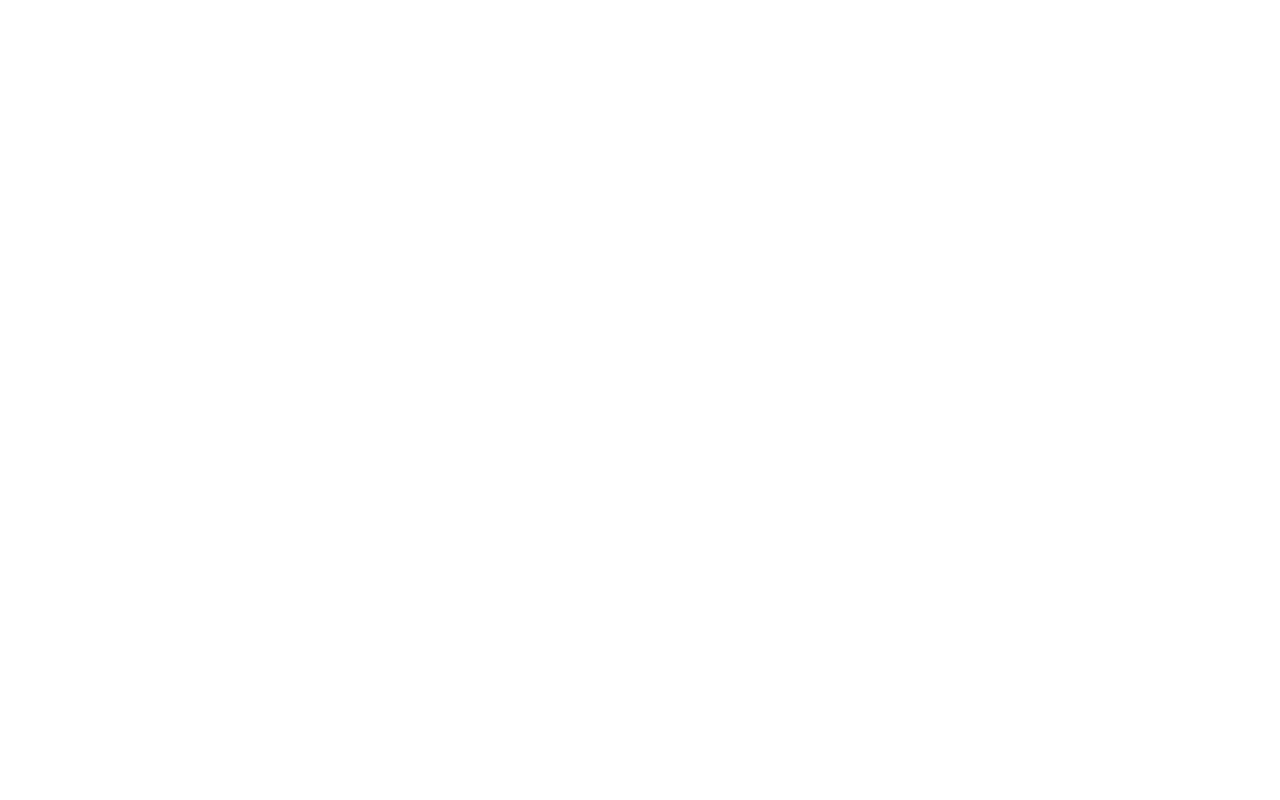
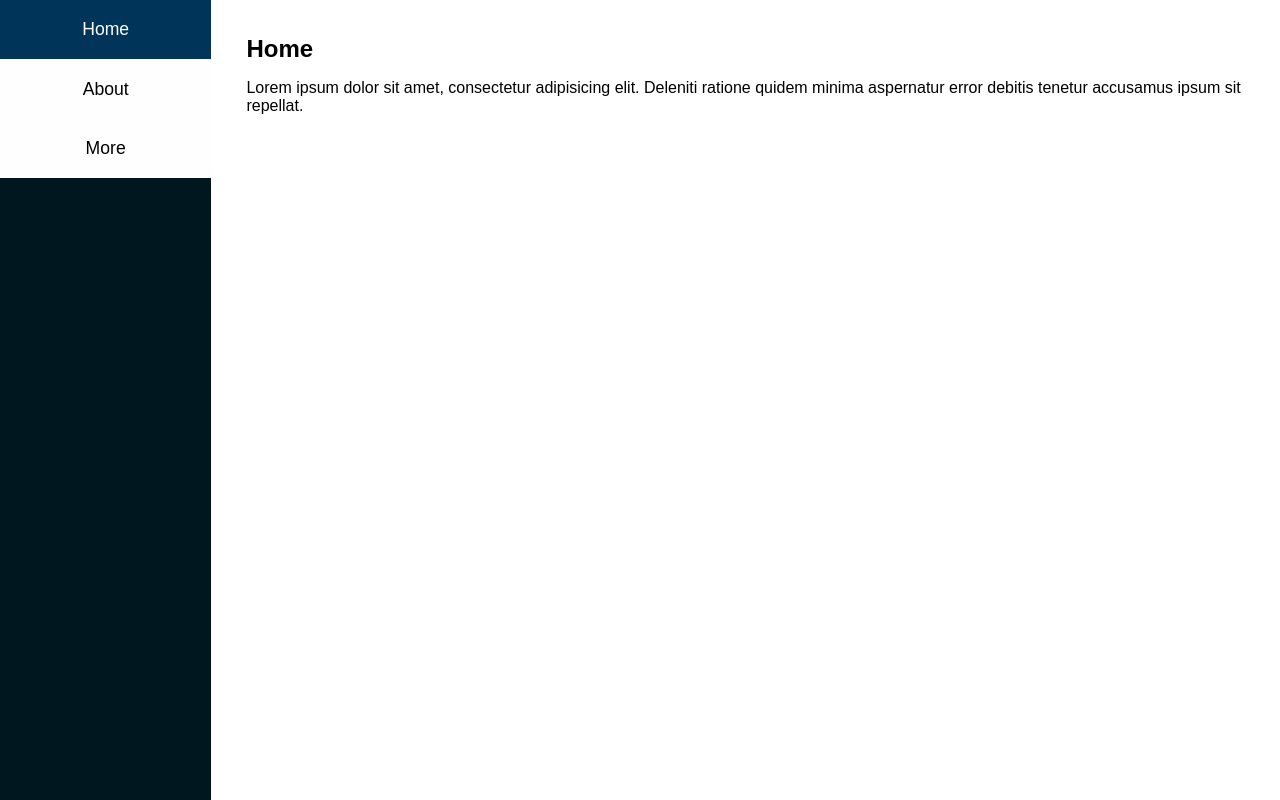
Before and after one commit to eddiemm/vanilla-js, a plain HTML site: page spa-tabs/index.html in a window 1280 px wide. Drawn offline with Linux system fonts and the light colour scheme.

Commit message:
complete tab functionality

```diff
--- a/spa-tabs/index.html
+++ b/spa-tabs/index.html
@@ -10,6 +10,32 @@
     <title>SPA Tabs</title>
 </head>
 <body>
+    <nav>
+        <ul class="tab-container">
+            <li id="home-tab" class="tab active" onclick="activate(this, 'home-page')">Home</li>
+            <li id="about-tab" class="tab" onclick="activate(this, 'about-page')">About</li>
+            <li id="more-tab" class="tab" onclick="activate(this, 'more-page')">More</li>
+        </ul>
+    </nav>
+
+    <div class="content-area">
+
+        <main id="home-page" class="page active">
+            <h2 class="page-header">Home</h2>
+            <p class="page-content">Lorem ipsum dolor sit amet, consectetur adipisicing elit. Deleniti ratione quidem minima aspernatur error debitis tenetur accusamus ipsum sit repellat.</p>
+        </main>
+
+        <main id="about-page" class="page">
+            <h2 class="page-header">About</h2>
+            <p class="page-content">Lorem ipsum dolor sit amet, consectetur adipisicing elit. Deleniti ratione quidem minima aspernatur error debitis tenetur accusamus ipsum sit repellat.</p>
+        </main>
+
+        <main id="more-page" class="page">
+            <h2 class="page-header">More</h2>
+            <p class="page-content">Lorem ipsum dolor sit amet, consectetur adipisicing elit. Deleniti ratione quidem minima aspernatur error debitis tenetur accusamus ipsum sit repellat.</p>
+        </main>
+
+    </div>
 
     <script src="index.js" defer></script>
 </body>
--- a/spa-tabs/index.js
+++ b/spa-tabs/index.js
@@ -0,0 +1,22 @@
+function activate(target, page){
+    let tabs = document.getElementsByClassName('tab');
+    let pages = document.getElementsByClassName('page');
+    let targetPage = document.getElementById(page);
+    let i;
+
+    // clear tabs from active state and hide page
+    for(i = 0; i < tabs.length; i++){
+        if(tabs[i].classList.contains('active')){
+            tabs[i].classList.remove('active');
+        }
+        if(pages[i].classList.contains('active')){
+            pages[i].classList.remove('active');
+        }
+    }
+
+    // add active class to selected tab
+    target.classList.add('active');
+
+    // display selected page
+    targetPage.classList.add('active');
+}
--- a/spa-tabs/styles.css
+++ b/spa-tabs/styles.css
@@ -0,0 +1,65 @@
+* {
+    padding: 0;
+    margin: 0;
+    box-sizing: border-box;
+}
+
+html {
+    font-size: 16px;
+    font-weight: 400;
+    font-family: sans-serif;
+}
+
+body {
+    width: 100%;
+    height: 100vh;
+    display: flex;
+}
+
+nav {
+    width: 16rem;
+    height: 100%;
+    background-color: #00171F;
+}
+
+.tab-container {
+    width: 100%;
+    background-color: #fefefe;
+}
+
+.tab {
+    width: 100%;
+    display: block;
+    font-size: 1.1rem;
+    font-weight: 500;
+    text-align: center;
+    padding: 1.2rem;
+    cursor: pointer;
+}
+
+.tab:hover {
+    background-color: #d6eeff;
+}
+
+.tab.active {
+    color: #fefefe;
+    background-color: #003459;
+}
+
+.content-area {
+    width: 100%;
+    height: 100%;
+    padding: 2.2rem;
+}
+
+.page-header {
+    margin-bottom: 1rem;
+}
+
+.page {
+    display: none;
+}
+
+.page.active {
+    display: block;
+}
```
